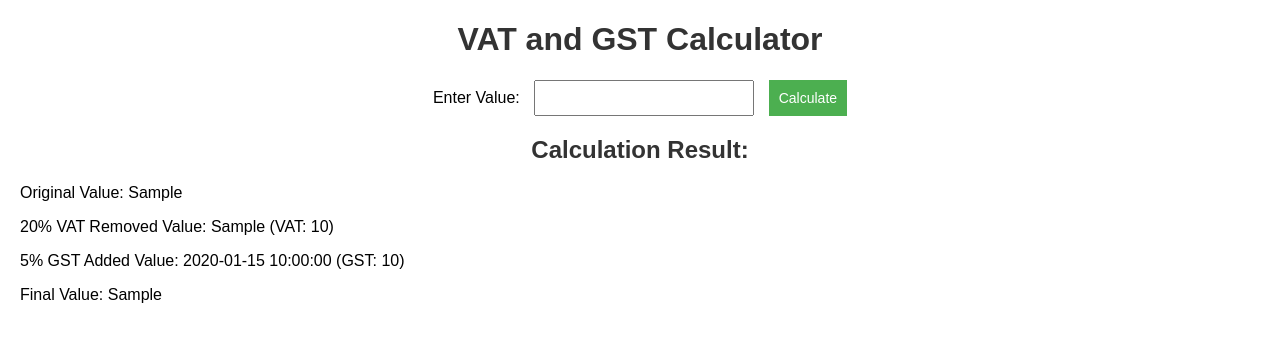
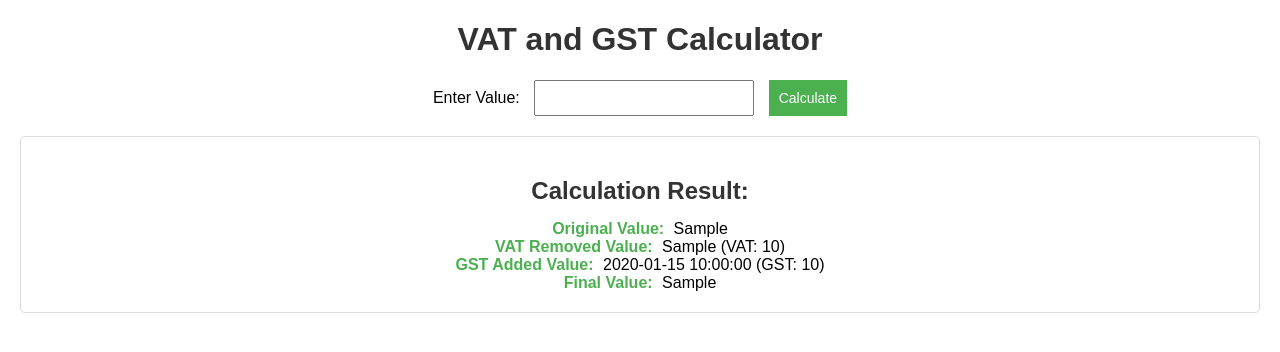
Before and after one commit to Walts1991/VAT_Off_GST_On, a Flask app: template templates/index.html in a window 1280 px wide. Shown: the top 352 px of the page. Run offline with Flask 3, Linux system fonts and the light colour scheme; the template is opened without the code that fills it: most values are stand-ins (such as "Sample title", 1, 10 or a date in 2020).

Commit message:
Style centre align

```diff
--- a/static/styles.css
+++ b/static/styles.css
@@ -57,4 +57,11 @@ button:hover {
     font-size: 16px;
     margin-bottom: 10px;
     text-align: center; /* Center-align the result values */
-    margin
+    margin: 0 auto; /* Center the result values horizontally */
+}
+
+.result strong {
+    font-weight: bold;
+    margin-right: 5px;
+    color: #4CAF50;
+}
--- a/templates/index.html
+++ b/templates/index.html
@@ -1,11 +1,12 @@
 <!DOCTYPE html>
 <html lang="en">
 <head>
-    <!-- other meta tags... -->
+    <meta charset="UTF-8">
+    <meta http-equiv="X-UA-Compatible" content="IE=edge">
+    <meta name="viewport" content="width=device-width, initial-scale=1.0">
     <title>VAT and GST Calculator</title>
     <link rel="stylesheet" href="{{ url_for('static', filename='styles.css') }}">
 </head>
-
 <body>
     <h1>VAT and GST Calculator</h1>
     <form method="post">
@@ -15,11 +16,13 @@
     </form>
 
     {% if result %}
-        <h2>Calculation Result:</h2>
-        <p>Original Value: {{ result['original_value'] }}</p>
-        <p>20% VAT Removed Value: {{ result['vat_removed_value'] }} (VAT: {{ result['vat_amount'] }})</p>
-        <p>5% GST Added Value: {{ result['gst_added_value'] }} (GST: {{ result['gst_amount'] }})</p>
-        <p>Final Value: {{ result['final_value'] }}</p>
+        <div class="result">
+            <h2>Calculation Result:</h2>
+            <p><strong>Original Value:</strong> {{ result['original_value'] }}</p>
+            <p><strong>VAT Removed Value:</strong> {{ result['vat_removed_value'] }} (VAT: {{ result['vat_amount'] }})</p>
+            <p><strong>GST Added Value:</strong> {{ result['gst_added_value'] }} (GST: {{ result['gst_amount'] }})</p>
+            <p><strong>Final Value:</strong> {{ result['final_value'] }}</p>
+        </div>
     {% endif %}
 </body>
 </html>
```
